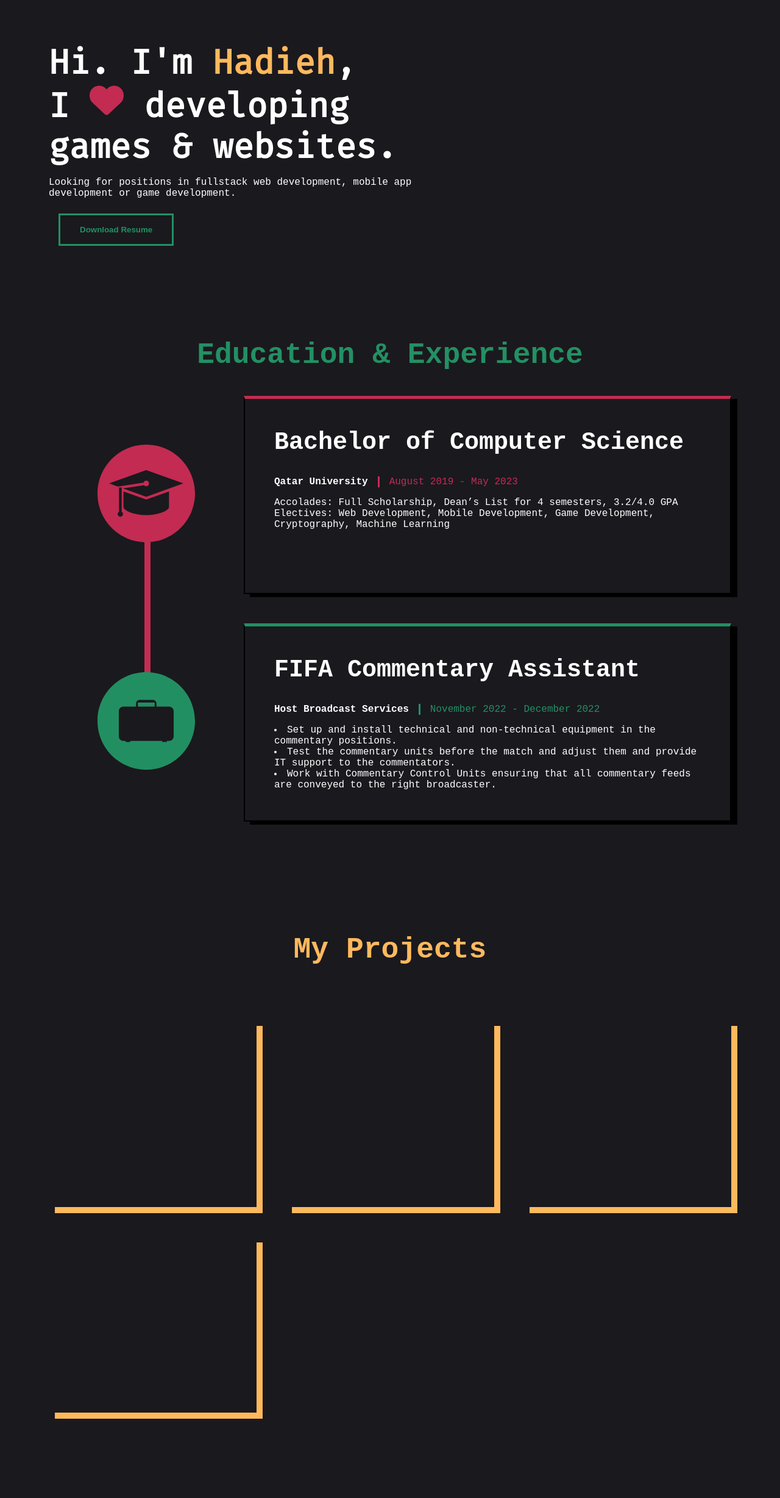
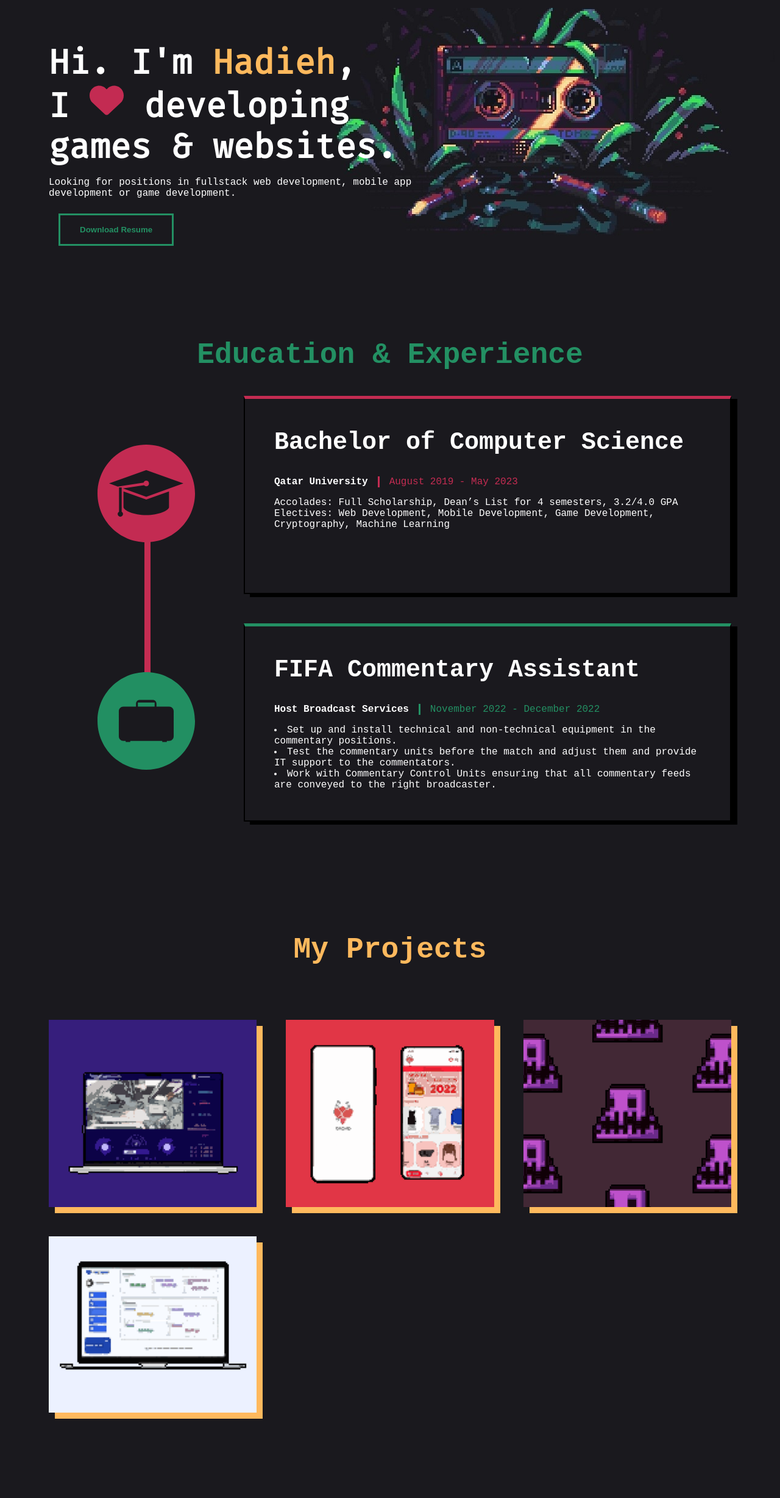
Before and after one commit to hadieh-ayman/hadieh-ayman.github.io, a plain HTML site: page index.html in a window 1280 px wide. Shown: the part 104-2560 px from the top of the page at 61% size. Drawn offline with Linux system fonts and the light colour scheme.

Commit message:
fixed images

```diff
--- a/css/home.css
+++ b/css/home.css
@@ -74,7 +74,7 @@ nav {
 /* header */
 .header {
     padding: 0 5rem;
-    background-image: url(../img/Header-cropped.jpg);
+    background-image: url(../assets/img/Header-cropped.jpg);
     background-repeat: no-repeat;
     background-position: right;
 }
@@ -302,40 +302,40 @@ nav {
 }
 
 .project-card.one{
-    background-image: url(../img/recodrone.PNG);
+    background-image: url(../assets/img/recodrone.PNG);
     background-size: cover;
     background-repeat: no-repeat;
     background-position: center;
 }
 .project-card.two{
-    background-image: url(../img/orchid.PNG);
+    background-image: url(../assets/img/orchid.PNG);
     background-size: cover;
     background-repeat: no-repeat;
     background-position: center;
 }
 .project-card.three{
-    background-image: url(../img/oubliette.png);
+    background-image: url(../assets/img/oubliette.png);
     background-size: cover;
     background-repeat: no-repeat;
     background-position: center;
 }
 
 .project-card.four{
-    background-image: url(../img/yalapay.PNG);
+    background-image: url(../assets/img/yalapay.PNG);
     background-size: cover;
     background-repeat: no-repeat;
     background-position: center;
 }
 
 .project-card.five{
-    background-image: url(../img/project-5.jpg);
+    background-image: url(../assets/img/project-5.jpg);
     background-size: cover;
     background-repeat: no-repeat;
     background-position: center;
 }
 
 .project-card.six{
-    background-image: url(../img/project-6.jpg);
+    background-image: url(../assets/img/project-6.jpg);
     background-size: cover;
     background-repeat: no-repeat;
     background-position: center;
```
